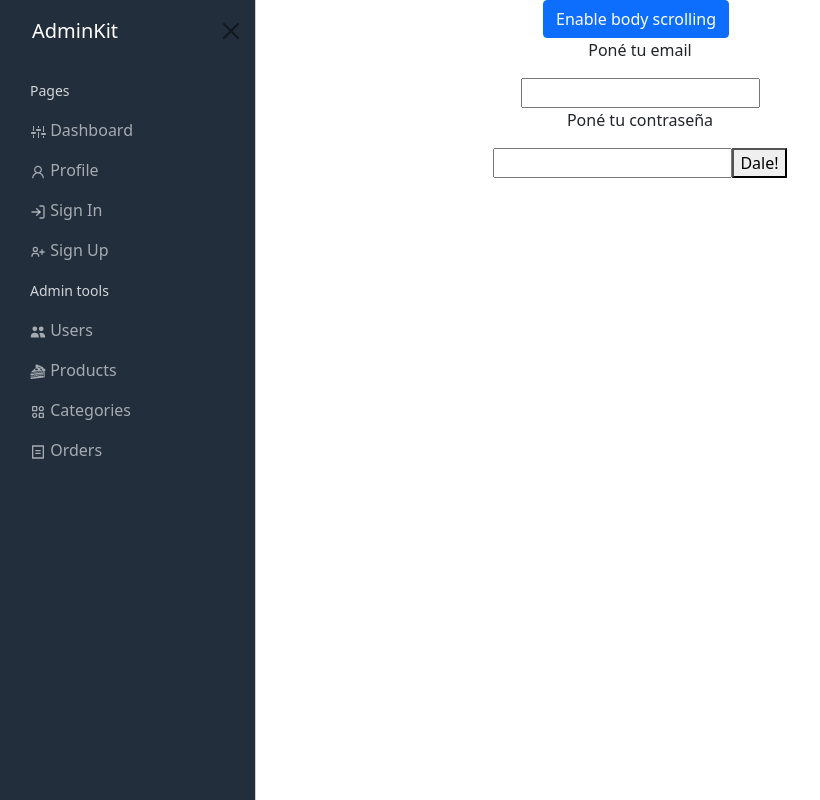
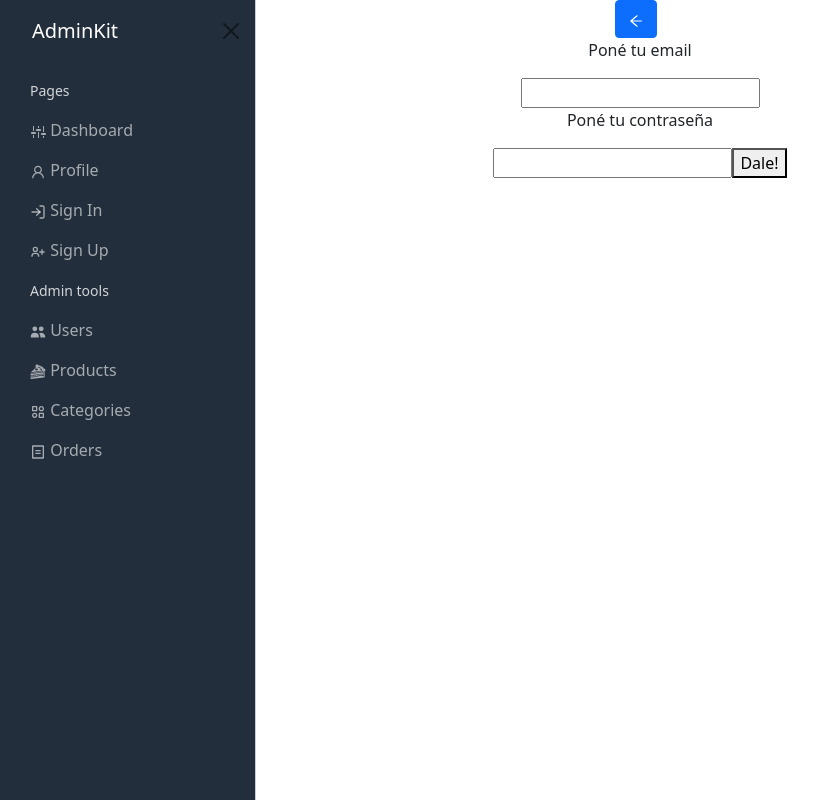
Before and after one commit to paulinairazusta/front_admin_e-commerce, a React (Create React App) app: page /login in a window 1280 px wide. Shown: the whole page, without its empty margins (0-820 px from the left). Built offline with nearby package versions, Linux system fonts and the light colour scheme.

Commit message:
offcanvas button

```diff
--- a/src/components/sidebar/OffCanvas.jsx
+++ b/src/components/sidebar/OffCanvas.jsx
@@ -2,6 +2,7 @@ import { useState } from "react";
 import Offcanvas from "react-bootstrap/Offcanvas";
 import Button from "react-bootstrap/Button";
 import { Link } from "react-router-dom";
+import { AiOutlineArrowLeft, AiOutlineArrowRight } from "react-icons/ai";
 import { FiLogIn } from "react-icons/fi";
 import { BiUserPlus, BiCategoryAlt } from "react-icons/bi";
 import { AiOutlineUser } from "react-icons/ai";
@@ -13,14 +14,25 @@ import "./offcanvas.css";
 
 function OffCanvas({ name, ...props }) {
   const [show, setShow] = useState(true);
+  const [hide, setHide] = useState(true);
 
-  const handleClose = () => setShow(false);
-  const toggleShow = () => setShow((s) => !s);
+  const handleClose = () => {
+    setShow(false);
+  };
+  const toggleShow = () => {
+    setShow((s) => !s);
+    setHide(!hide);
+  };
+
+  // function FollowFunctional() {
+  //   const [follow, setFollow] = React.useState(true)
+  //   return <h2 onClick={()=> setFollow(!follow)}>{follow ? "Follow" : "Unfollow"}</h2>
+  // }
 
   return (
     <>
       <Button variant="primary" onClick={toggleShow} className="me-2">
-        {name}
+        {hide ? <AiOutlineArrowLeft /> : <AiOutlineArrowRight />}
       </Button>
 
       <Offcanvas
```
